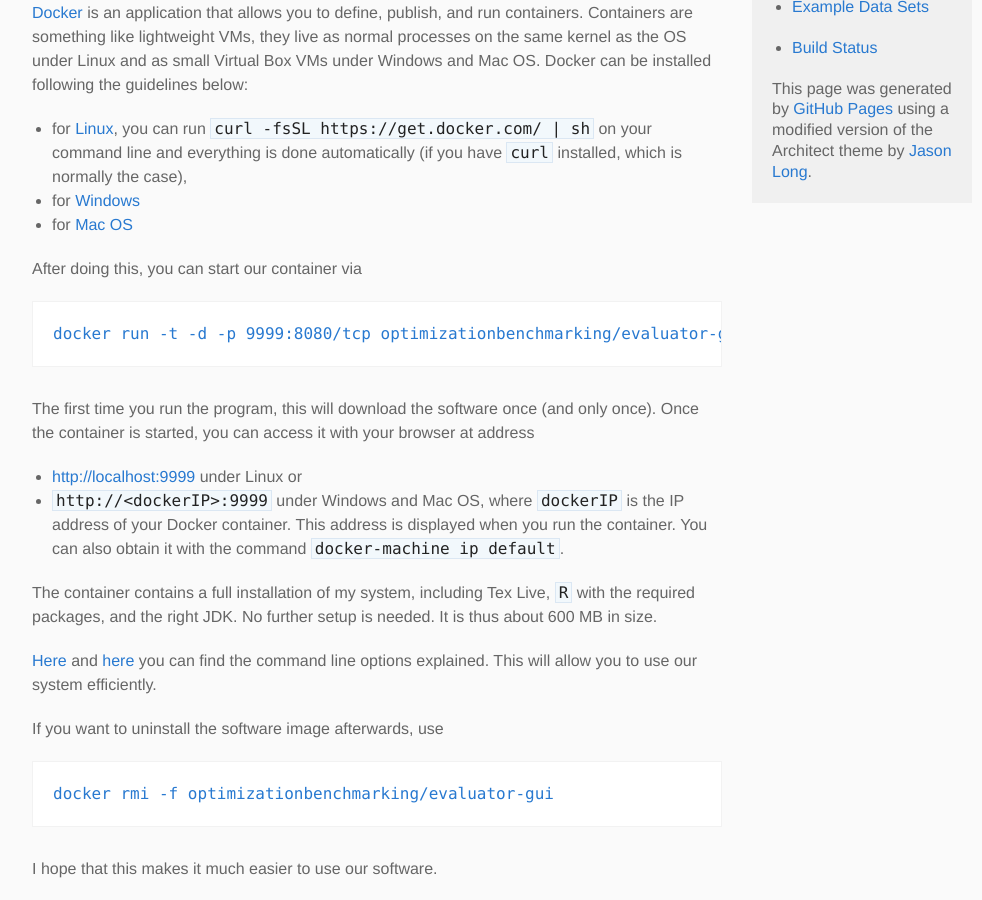
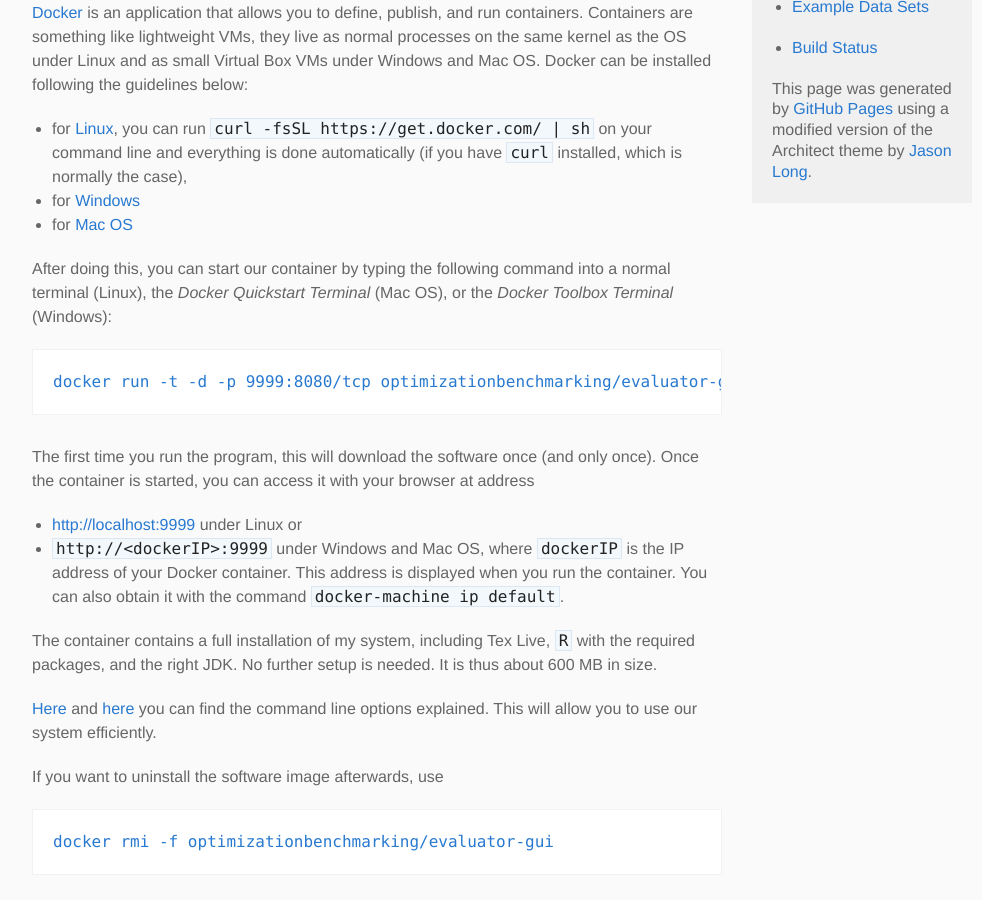
Before and after one commit to optimizationBenchmarking/optimizationBenchmarking.github.io, a Jekyll site: the page built from _posts/2016-05-16-dockerized.md, in a window 1280 px wide and 900 px high, scrolled down 612 px. Shown: the whole window, without its empty margins (138-1120 px from the left). Built offline with Jekyll 4.4.1, drawn with Linux system fonts in a browser that asks for light colours.

Commit message:
More Precise Terminal Infos now also in original Docker Post

```diff
--- a/_posts/2016-05-16-dockerized.md
+++ b/_posts/2016-05-16-dockerized.md
@@ -17,7 +17,7 @@ The system is now "[dockerized](https://hub.docker.com/r/optimizationbenchmarkin
 * for [Windows](https://docs.docker.com/windows/step_one/)
 * for [Mac OS](https://docs.docker.com/mac/step_one/)
 
-After doing this, you can start our container via
+After doing this, you can start our container by typing the following command into a normal terminal (Linux), the *Docker Quickstart Terminal* (Mac OS), or the *Docker Toolbox Terminal* (Windows):
 
     docker run -t -d -p 9999:8080/tcp optimizationbenchmarking/evaluator-gui
 
```
